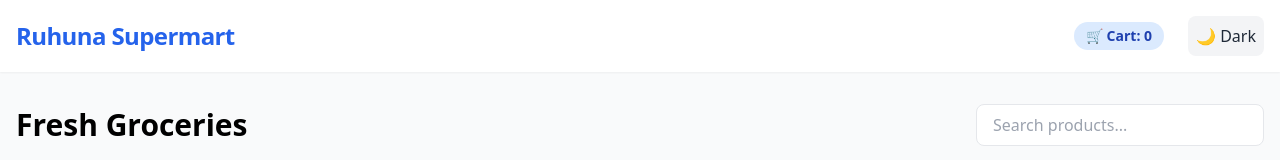
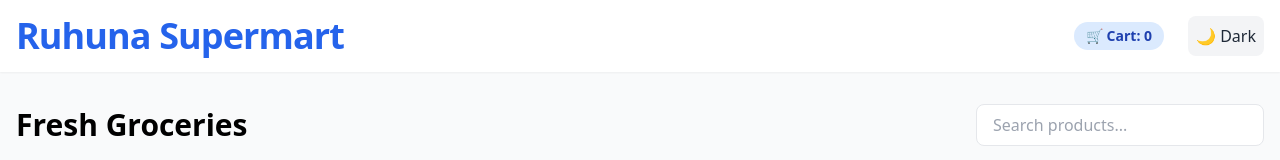
Before and after one commit to aathifaseem12/supermarket-spa, a Vue app in the folder supermarket-spa/: page / in a window 1280 px wide. Shown: the top 160 px of the page. Built offline with nearby package versions, Linux system fonts and the light colour scheme; no server answers.

Commit message:
style: increase brand logo font size for better visibility

```diff
--- a/supermarket-spa/src/App.vue
+++ b/supermarket-spa/src/App.vue
@@ -21,7 +21,7 @@ const toggleDark = () => {
 
     <nav class="bg-white dark:bg-gray-800 shadow-sm sticky top-0 z-10">
       <div class="max-w-7xl mx-auto px-4 py-4 flex justify-between items-center">
-        <router-link to="/" class="text-2xl font-black text-blue-600 dark:text-blue-400 tracking-tight">
+        <router-link to="/" class="text-4xl font-black text-blue-600 dark:text-blue-400 tracking-tight">
           Ruhuna Supermart
         </router-link>
 
```
